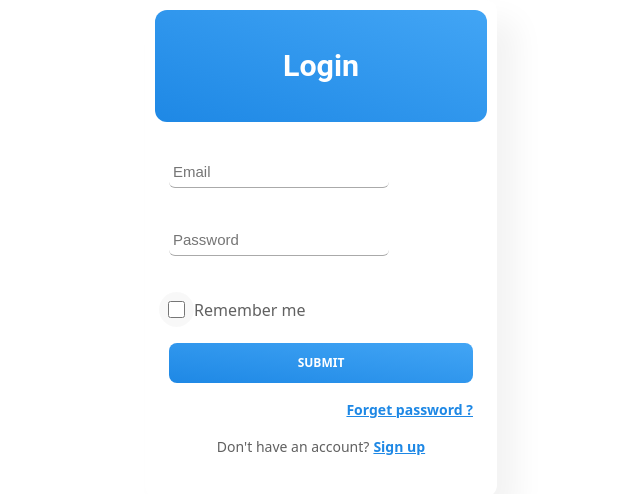
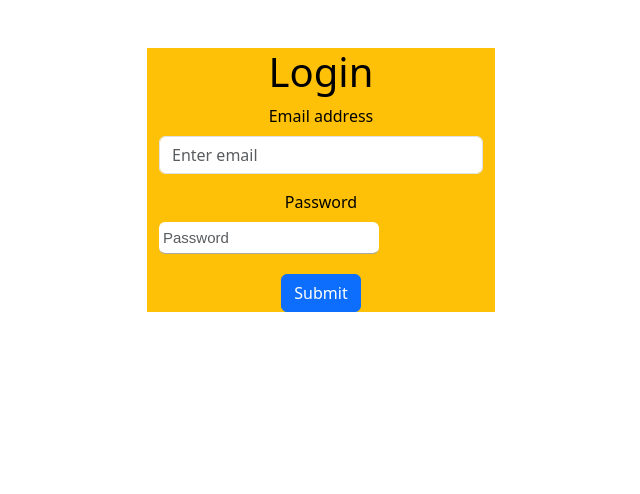
Before and after one commit to Waseem194/Shoping-app, a React (Create React App) app: page /login in a window 1280 px wide. Shown: the top 494 px of the page, without its empty margins (319-959 px from the left). Built offline with nearby package versions, Linux system fonts and the light colour scheme.

Commit message:
firebase project

```diff
--- a/package.json
+++ b/package.json
@@ -18,6 +18,7 @@
     "react-hook-form": "^7.43.9",
     "react-router-dom": "^6.11.2",
     "react-scripts": "5.0.1",
+    "react-toastify": "^9.1.3",
     "web-vitals": "^2.1.4"
   },
   "scripts": {
--- a/src/App.js
+++ b/src/App.js
@@ -1,6 +1,7 @@
 import { useState } from "react";
 import Home from "./Components/Home/Home";
-
+import { ToastContainer, toast } from 'react-toastify';
+import 'react-toastify/dist/ReactToastify.css';
 import Cart from "./Components/Cart/Cart";
 import { BrowserRouter, Route, Routes } from "react-router-dom";
 import Login from "./Components/Login/Login";
@@ -25,6 +26,7 @@ function App() {
           />
         </Routes>
       </BrowserRouter>
+      <ToastContainer/>
     </div>
   );
 }
--- a/src/Components/Login/Login.js
+++ b/src/Components/Login/Login.js
@@ -1,37 +1,82 @@
-import React from 'react';
-import {useForm} from 'react-hook-form';
-import { Link } from 'react-router-dom';
+import React, { useState } from "react";
+
+import { getAuth, signInWithEmailAndPassword } from "firebase/auth";
+import { Button, Form, Col, Row, Container } from "react-bootstrap";
+
+import { Link,useNavigate } from "react-router-dom";
+import app from "../../Firebase";
 import "./Login.css";
+import { toast } from "react-toastify";
 const Login = () => {
-  let {register} = useForm();
+  const navigate = useNavigate();
+  const auth = getAuth(app);
+  const [validate, setValidate] = useState(false);
+  const [email, setEmail] = useState();
+  const [password, setPassword] = useState();
+  const onFormSubmit = async (event) => {
+    event.preventDefault();
+    const form = event.currentTarget;
+    const isValid = form.checkValidity();
+    if (isValid) {
+      console.log(email, password);
+      try {
+        const user = await signInWithEmailAndPassword(auth, email, password);
+        toast("You are login success")
+      } catch (error) {
+        console.log(error);
+      }
+    } else setValidate(true);
+    navigate("/")
+  };
+
   return (
+    <>
+      <Container>
+        <Row className="justify-content-md-center p-5">
+          <Col md={4} className=" text-bg-warning">
+            <Form onSubmit={onFormSubmit} noValidate validated={validate}>
+              <h1>Login</h1>
+              <Form.Group className="mb-3" controlId="formBasicEmail">
+                <Form.Label>Email address</Form.Label>
+                <Form.Control
+                  type="email"
+                  placeholder="Enter email"
+                  required
+                  onChange={(event) => setEmail(event.target.value)}
+                />
+                <Form.Control.Feedback type="valid">
+                  Correct E-mail
+                </Form.Control.Feedback>
+                <Form.Control.Feedback type="invalid">
+                  Your email is not correct
+                </Form.Control.Feedback>
+              </Form.Group>
 
-    <form className='form'>
-      <div className="header">Login</div>
-    <div className="inputs">
-      <input   {...register('email')} placeholder="Email" className="input" type="text" />
-      <input   {...register('password')} placeholder="Password" className="input" type="password" />
-      <div className="checkbox-container">
-        <label className="checkbox">
-          <input type="checkbox" id="checkbox" />
-        </label>
-        <label htmlFor="checkbox" className="checkbox-text">
-          Remember me
-        </label>
-      </div>
-      <button className="sigin-btn">Submit</button>
-      <a className="forget" href="#">
-        Forget password ?
-      </a>
-      <p className="signup-link">
-        Don't have an account? <Link to="/signup">Sign up</Link>
-      </p>
-    </div>
-  </form>
+              <Form.Group className="mb-3" controlId="formBasicPassword">
+                <Form.Label>Password</Form.Label>
+                <Form.Control
+                  type="password"
+                  placeholder="Password"
+                  required
+                  onChange={(event) => setPassword(event.target.value)}
+                />
+                <Form.Control.Feedback type="valid">
+                  Correct Password
+                </Form.Control.Feedback>
+                <Form.Control.Feedback type="invalid">
+                  Your Password is not correct
+                </Form.Control.Feedback>
+              </Form.Group>
 
-
-
-  )
-}
+              <Button variant="primary" type="submit">
+                Submit
+              </Button>
+            </Form>
+          </Col>
+        </Row>
+      </Container>
+    </>
+  );
+};
 
 export default Login;
--- a/src/Components/Register/Register.js
+++ b/src/Components/Register/Register.js
@@ -1,10 +1,14 @@
 import React, { useState } from "react";
+import Navbar from "../Navbar/Navbar";
 import { Button, Form, Container, Row, Col } from "react-bootstrap";
+import { useNavigate } from "react-router-dom";
 import { getAuth, createUserWithEmailAndPassword } from "firebase/auth";
-import  app  from "../../Firebase";
+import app from "../../Firebase";
 import "./Register.css";
+import { toast } from "react-toastify";
 
 const Register = () => {
+  const navigate = useNavigate();
   const auth = getAuth(app);
   const [validate, setValidate] = useState(false);
   const [email, setEmail] = useState();
@@ -21,10 +25,12 @@ const Register = () => {
           email,
           password
         );
+        toast("You are register success")
       } catch (error) {
         console.log(error);
       }
     } else setValidate(true);
+    navigate("/login");
   };
   return (
     <div>
@@ -32,6 +38,7 @@ const Register = () => {
         <Row className="justify-content-md-center p-5">
           <Col md={4} className=" text-bg-light">
             <Form onSubmit={onFormSubmit} noValidate validated={validate}>
+              <h1>Register</h1>
               <Form.Group className="mb-3" controlId="formBasicEmail">
                 <Form.Label>Email address</Form.Label>
                 <Form.Control
--- a/src/Firebase.js
+++ b/src/Firebase.js
@@ -1,5 +1,5 @@
 import { initializeApp } from "firebase/app";
-
+import { getAuth } from "firebase/auth";
 const firebaseConfig = {
     apiKey: "AIzaSyCNElDVb7ohTWxJezW6U5ZTJV6tMz5lDNA",
     authDomain: "shopping-app-1dd22.firebaseapp.com",
@@ -9,4 +9,5 @@ const firebaseConfig = {
     appId: "1:778718297040:web:bc6e272d3f298e4a8c57d5"
   };
   const app = initializeApp(firebaseConfig);
+  const auth=getAuth();
   export default app;
```
Also changed, not shown: 2 other files (tests, documents, lock files or other folders).
